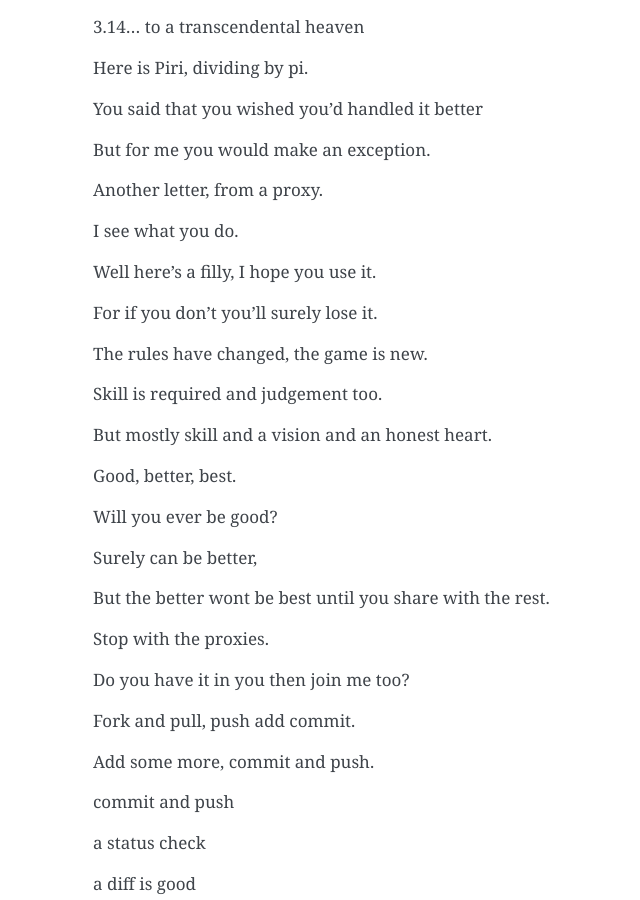
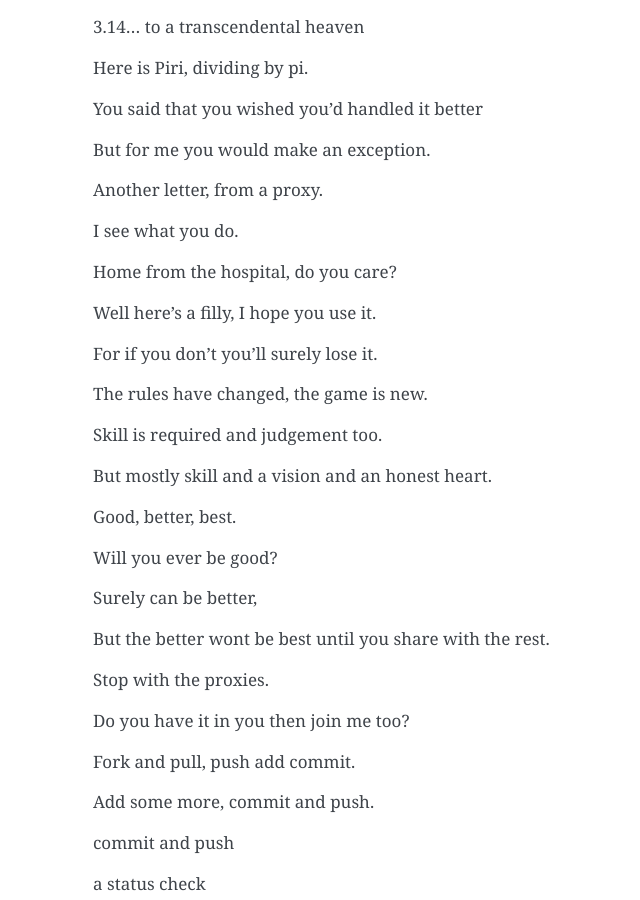
Before and after one commit to openbermuda/karmapi, a Sphinx documentation site: the page built from docs/nodice/fuusball.rst, in a window 1280 px wide and 900 px high, scrolled down 1842 px. Shown: the whole window, without its empty margins (327-967 px from the left). Built offline with Sphinx 7.4.7, drawn with Linux system fonts in a browser that asks for light colours; formulas are drawn with MathJax 3; pages that are not in the unit, such as notebooks, are missing from menus.

Commit message:
absent friends

```diff
--- a/docs/nodice/fuusball.rst
+++ b/docs/nodice/fuusball.rst
@@ -103,6 +103,8 @@ Another letter, from a proxy.
 
 I see what you do.
 
+Home from the hospital, do you care?
+
 Well here's a filly, I hope you use it.
 
 For if you don't you'll surely lose it.
```
